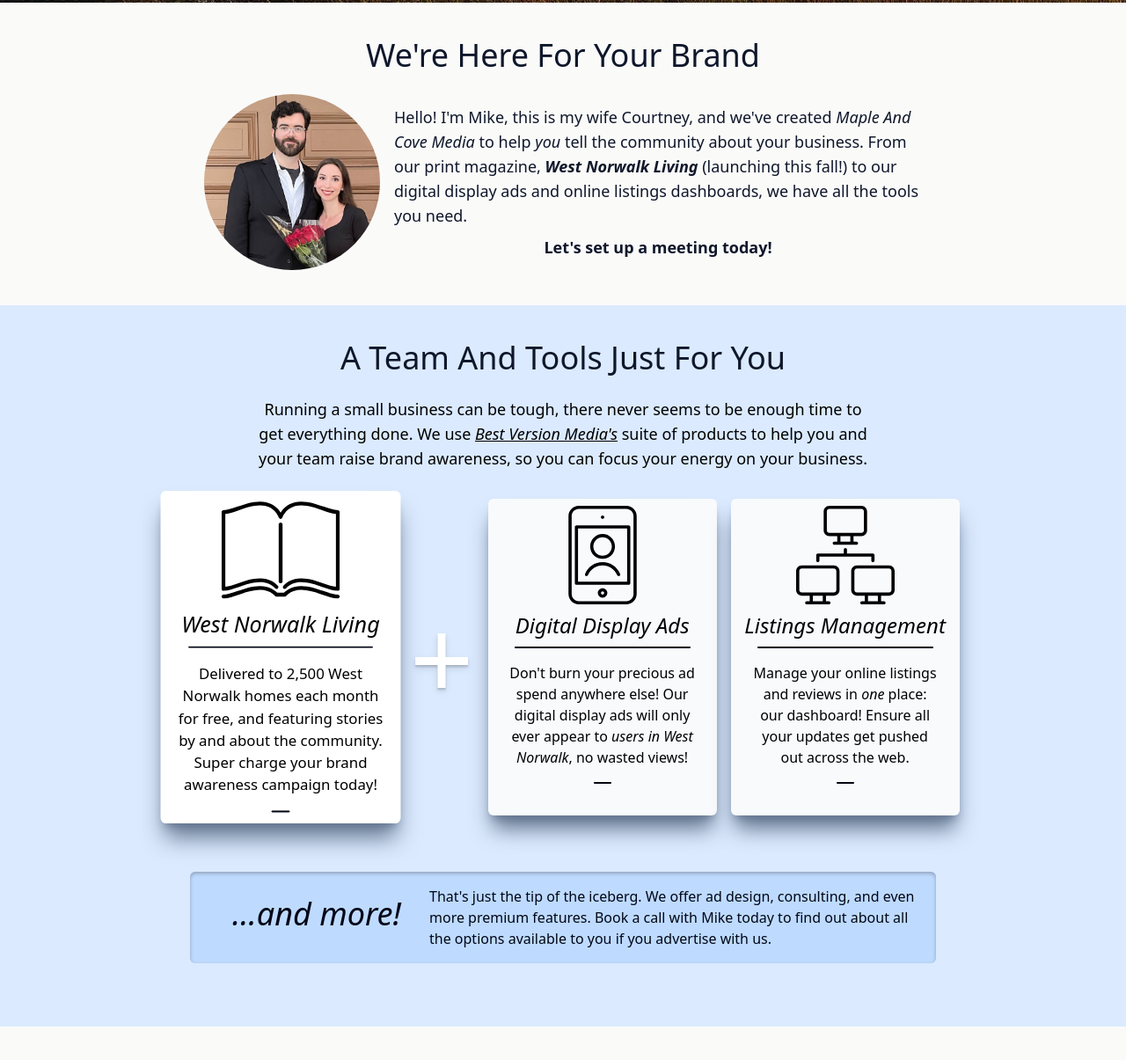
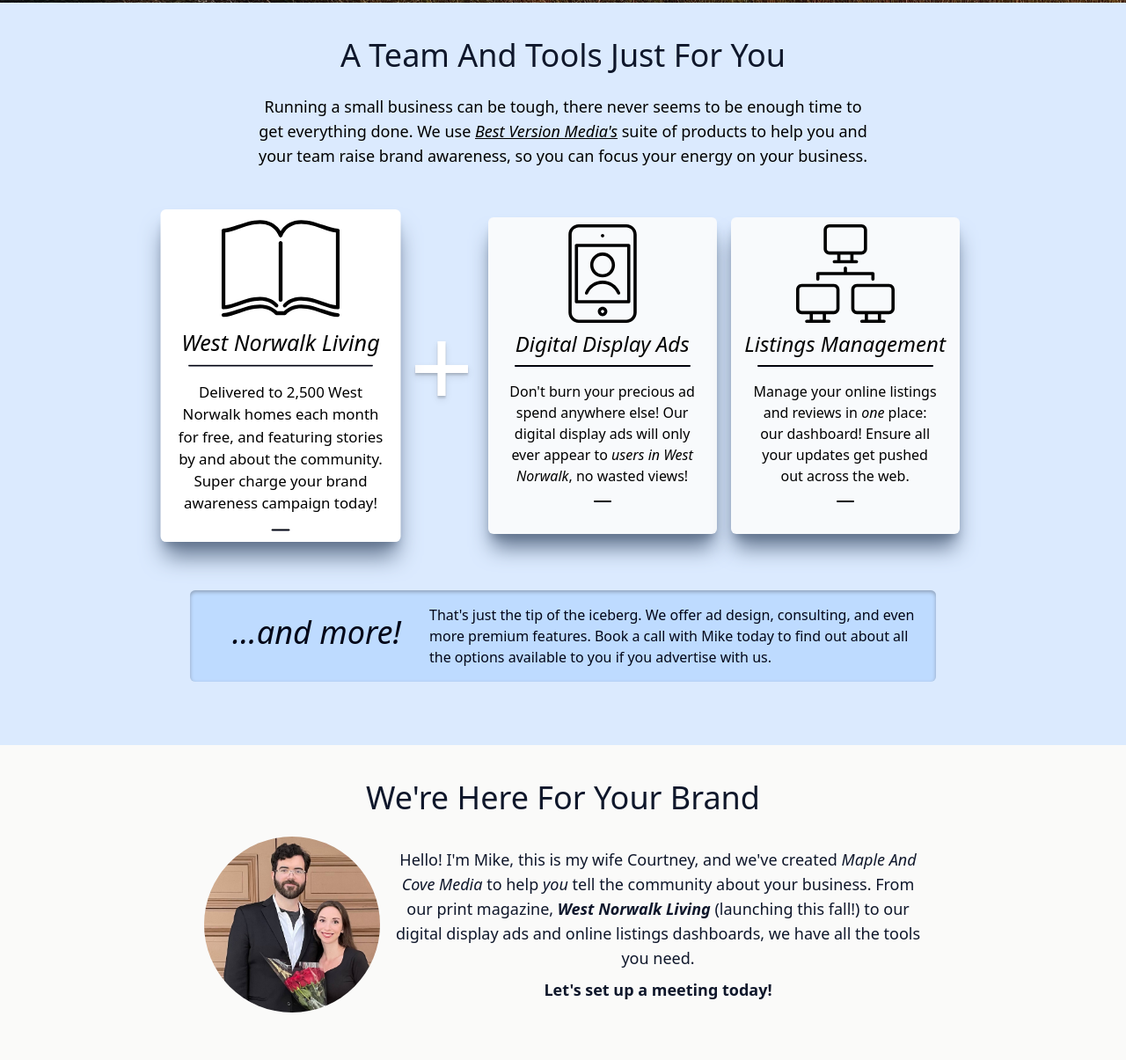
Before and after one commit to MostlyFocusedMike/maple-and-cove-media, a website built with Vite: page index.html in a window 1280 px wide. Shown: the part 597-1802 px from the top of the page at 88% size. Before the commit the page ends 1764 px from the top, so only its background shows below. Built offline with nearby package versions, Linux system fonts and the light colour scheme.

Commit message:
teak landing page

```diff
--- a/index.html
+++ b/index.html
@@ -35,32 +35,21 @@
   <div class="bg-[url(/images/backdrop.jpg)] bg-cover bg-center bg-no-repeat h-80 md:h-140 flex justify-center">
     <hgroup class="mt-15 md:mt-35 py-4 text-white px-4 w-fit h-fit rounded-xl bg-slate-900/10 backdrop-blur-[2px]">
       <h1 class="text-4xl md:text-6xl font-stretch-extra-condensed text-center text-shadow-lg">
-        Reach Norwalk Customers <br> And Grow <span class="italic text-blue-200">Your</span> Business
+        Reach Norwalk Customers <br> And Grow <span class="text-blue-200">Your</span> Business
       </h1>
       <p class="text-center text-sm  md:text-xl mt-4 text-shadow-lg max-w-80 md:max-w-150 m-auto">
         Increase your brand awareness with our hyper-local magazine, digital ads, and online business management tools
       </p>
     </hgroup>
   </div>
-  <section aria-labelledby="who-heading" class="p-10">
-    <h2 id="who-heading" class="text-slate-900 text-4xl mb-6 font-stretch-condensed text-center">We're Here For Your Brand</h2>
-    <div class="flex justify-center items-center flex-wrap-reverse gap-4">
-      <img class="rounded-full" src="/images/profile.jpg" width="200" height="200" alt="Mike And Courtney">
-      <div>
-        <p class="text-slate-900 max-w-150 w-fit text-lg">
-          Hello! I'm Mike, this is my wife Courtney, and we've created <em>Maple And Cove Media</em> to help <em>you</em> tell the community about your business. From our print magazine, <em><strong>West Norwalk Living</strong></em> (launching this fall!) to our digital display ads and online listings dashboards, we have all the tools you need.
-        </p>
-        <p class="text-slate-900 m-auto text-center text-lg mt-2 font-bold">Let's set up a meeting today!</p>
-      </div>
-    </div>
-  </section>
+
   <section class="bg-blue-100 p-10" aria-labelledby="tool-heading">
     <h2 id="tool-heading" class="text-slate-900 text-4xl mb-6 font-stretch-condensed text-center">A Team And Tools Just For You</h2>
     <p class="m-auto max-w-200 text-lg text-center text-balance">
       Running a small business can be tough, there never seems to be enough time to get everything done. We use <a class="underline italic" href="https://www.bestversionmedia.com/" target="_blank" rel="noopener noreferrer">Best Version Media's</a> suite of products to help you and your team raise brand awareness, so you can focus your energy on your business.
     </p>
     <div id="features-container" class="flex justify-center items-center gap-4 flex-wrap py-8">
-      <div data-product="1" class="h-90 w-65 scale-105 shadow-xl shadow-slate-500 hover:shadow-2xl transition-all duration-500 ease-in-out bg-white rounded-md">
+      <div data-product="1" class="h-90 w-65 scale-105 mt-6 shadow-xl shadow-slate-500 hover:shadow-2xl transition-all duration-500 ease-in-out bg-white rounded-md">
         <svg fill="#000000" height="8rem" width="8rem" class="m-auto" version="1.1" id="Capa_1" xmlns="http://www.w3.org/2000/svg" xmlns:xlink="http://www.w3.org/1999/xlink"
 	 viewBox="0 0 465 465" xml:space="preserve">
         <g><path d="M240,356.071V132.12c0-4.143-3.357-7.5-7.5-7.5s-7.5,3.357-7.5,7.5v223.951c0,4.143,3.357,7.5,7.5,7.5
@@ -79,7 +68,7 @@
 
       <p class="text-white text-9xl text-shadow-2xl text-shadow-lg text-center">+</p>
 
-      <div data-product="2" class="h-90 w-65 shadow-slate-500  shadow-xl hover:shadow-2xl transition-all duration-500 ease-in-out bg-slate-50 rounded-md">
+      <div data-product="2" class="h-90 w-65 shadow-slate-500 mt-6 shadow-xl hover:shadow-2xl transition-all duration-500 ease-in-out bg-slate-50 rounded-md">
         <svg fill="#000000" height="7rem" width="7rem" class="m-auto my-2" version="1.1" id="Capa_1" xmlns="http://www.w3.org/2000/svg" xmlns:xlink="http://www.w3.org/1999/xlink"
 	 viewBox="0 0 465 465" xml:space="preserve">
         <g>
@@ -109,9 +98,7 @@
         <hr class="w-5 h-0.5 rounded mx-auto my-2 bg-slate-950 block">
       </div>
 
-
-
-      <div data-product="3" class="h-90 w-65 shadow-slate-500 shadow-xl hover:shadow-2xl transition-all duration-500 ease-in-out bg-slate-50 rounded-md">
+      <div data-product="3" class="h-90 w-65 shadow-slate-500 mt-6 shadow-xl hover:shadow-2xl transition-all duration-500 ease-in-out bg-slate-50 rounded-md">
 <svg fill="#000000" height="7rem" width="7rem" class="m-auto my-2" version="1.1" id="Capa_1" xmlns="http://www.w3.org/2000/svg" xmlns:xlink="http://www.w3.org/1999/xlink"
 	 viewBox="0 0 465.057 465.057" xml:space="preserve">
 <g>
@@ -155,6 +142,19 @@
         </div>
       </div>
   </section>
+
+  <section aria-labelledby="who-heading" class="p-10 mb-10">
+    <h2 id="who-heading" class="text-slate-900 text-4xl mb-6 font-stretch-condensed text-center">We're Here For Your Brand</h2>
+    <div class="flex justify-center items-center flex-wrap-reverse gap-4">
+      <img class="rounded-full" src="/images/profile.jpg" width="200" height="200" alt="Mike And Courtney">
+      <div>
+        <p class="text-slate-900 max-w-150 w-fit text-lg text-center">
+          Hello! I'm Mike, this is my wife Courtney, and we've created <em>Maple And Cove Media</em> to help <em>you</em> tell the community about your business. From our print magazine, <em><strong>West Norwalk Living</strong></em> (launching this fall!) to our digital display ads and online listings dashboards, we have all the tools you need.
+        </p>
+        <p class="text-slate-900 m-auto text-center text-lg mt-2 font-bold">Let's set up a meeting today!</p>
+      </div>
+    </div>
+  </section>
 </main>
 <script type="module" src="/src/main.ts"></script>
 </body>
```
